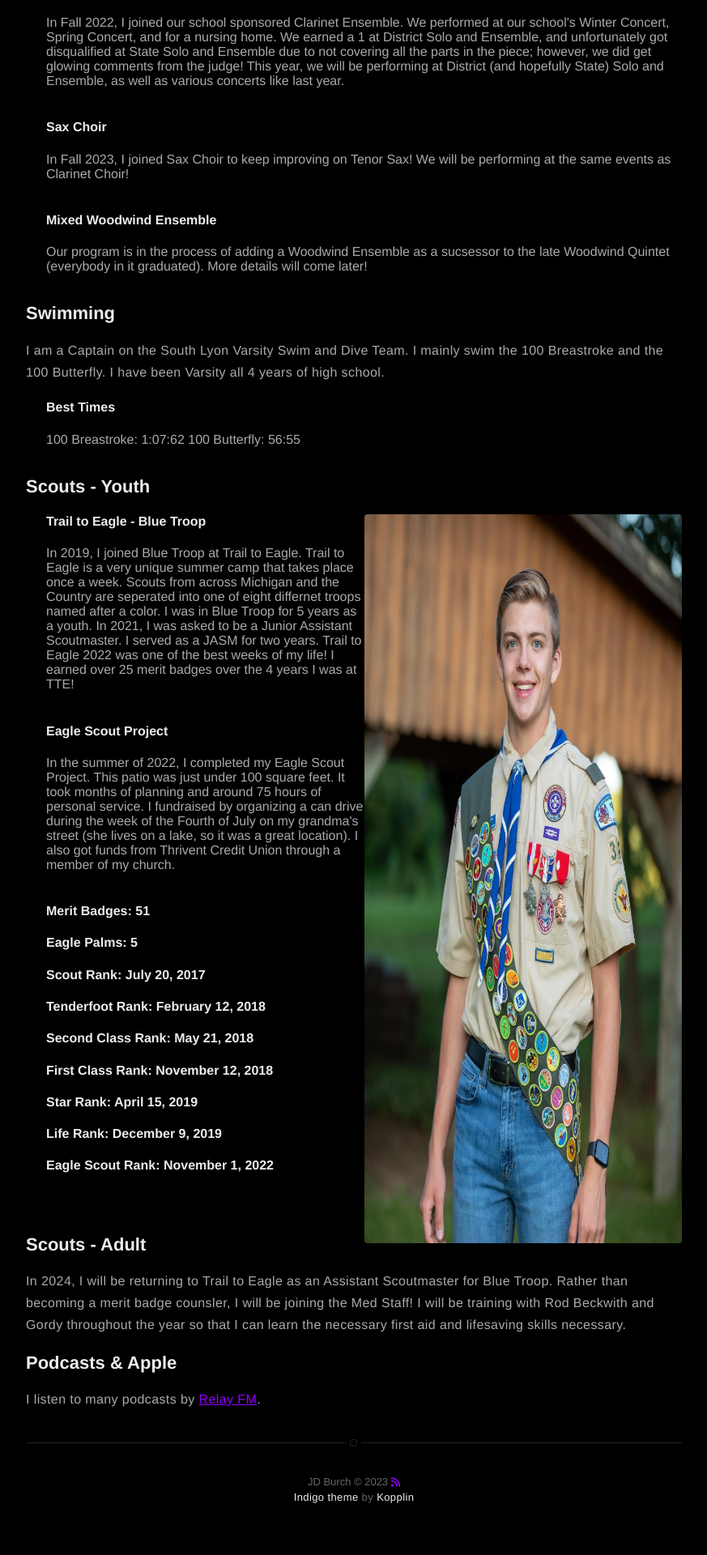
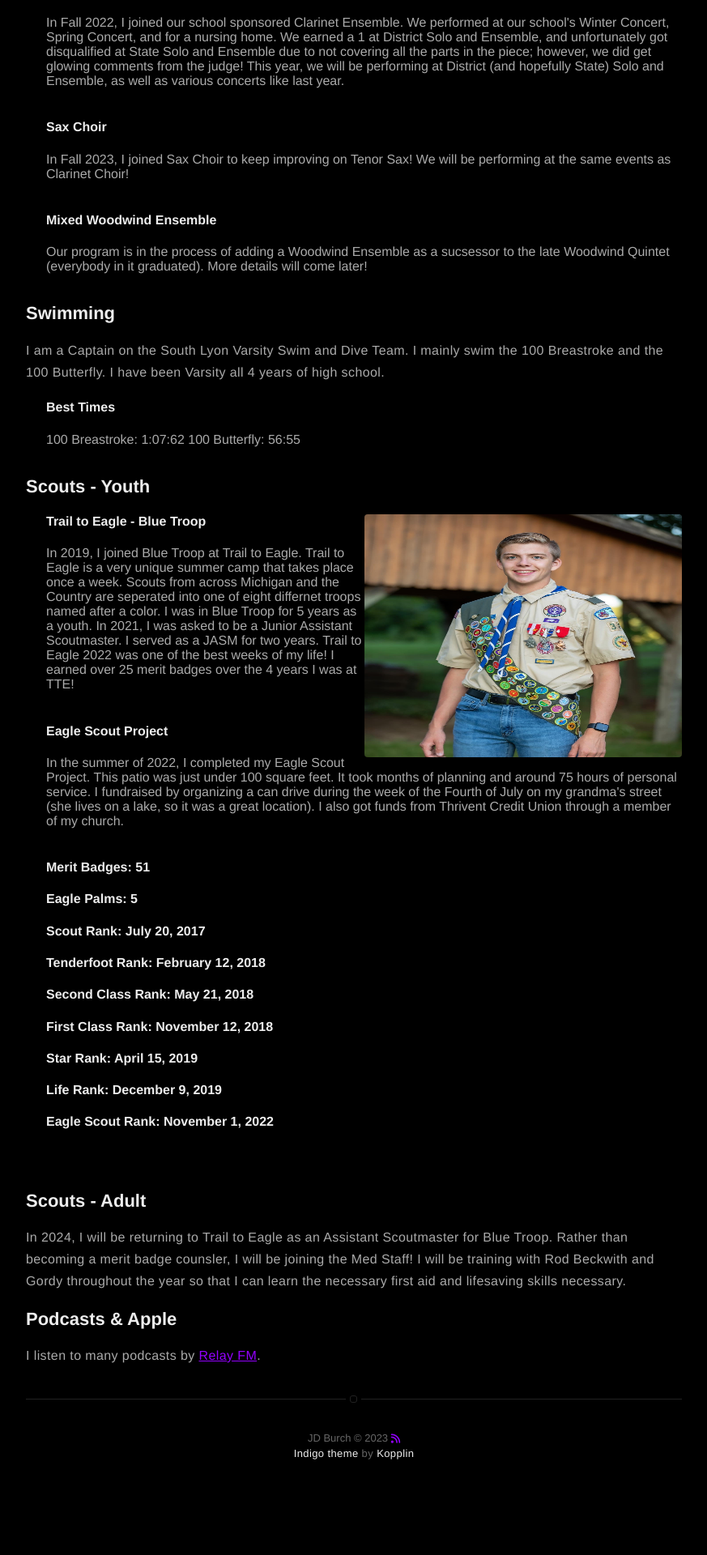
Before and after one commit to JDBurchHuzzah/jdburchhuzzah.github.io, a Jekyll site: the page built from about.md, in a window 1280 px wide. Shown: the part 1488-3408 px from the top of the page at 81% size, without its empty margins (203-1076 px from the left). Built offline with Jekyll 4.4.1, drawn with Linux system fonts in a browser that asks for light colours; nearby versions of some CDN libraries; after the commit the page ends 3354 px from its top, so only the background shows below that.

Commit message:
Update about.md

```diff
--- a/about.md
+++ b/about.md
@@ -42,7 +42,7 @@
 <h2>Scouts - Youth</h2>
 <div style="margin-left: 25px;">
   <section>
-  <img src="/assets/images/boyscout.jpg" class="alignright" width="720" height="900"> <h4>Trail to Eagle - Blue Troop</h4>In 2019, I joined Blue Troop at Trail to Eagle. Trail to Eagle is a very unique summer camp that takes place once a week. Scouts from across Michigan and the Country are seperated into one of eight differnet troops named after a color. I was in Blue Troop for 5 years as a youth. In 2021, I was asked to be a Junior Assistant Scoutmaster. I served as a JASM for two years. Trail to Eagle 2022 was one of the best weeks of my life! I earned over 25 merit badges over the 4 years I was at TTE!<br><br>
+  <img src="/assets/images/boyscout.jpg" class="alignright" width="720" height="300"> <h4>Trail to Eagle - Blue Troop</h4>In 2019, I joined Blue Troop at Trail to Eagle. Trail to Eagle is a very unique summer camp that takes place once a week. Scouts from across Michigan and the Country are seperated into one of eight differnet troops named after a color. I was in Blue Troop for 5 years as a youth. In 2021, I was asked to be a Junior Assistant Scoutmaster. I served as a JASM for two years. Trail to Eagle 2022 was one of the best weeks of my life! I earned over 25 merit badges over the 4 years I was at TTE!<br><br>
   <h4>Eagle Scout Project</h4>In the summer of 2022, I completed my Eagle Scout Project. This patio was just under 100 square feet. It took months of planning and around 75 hours of personal service. I fundraised by organizing a can drive during the week of the Fourth of July on my grandma's street (she lives on a lake, so it was a great location). I also got funds from Thrivent Credit Union through a member of my church.<br><br>
   </section>
   <h4>Merit Badges: 51</h4>
```
